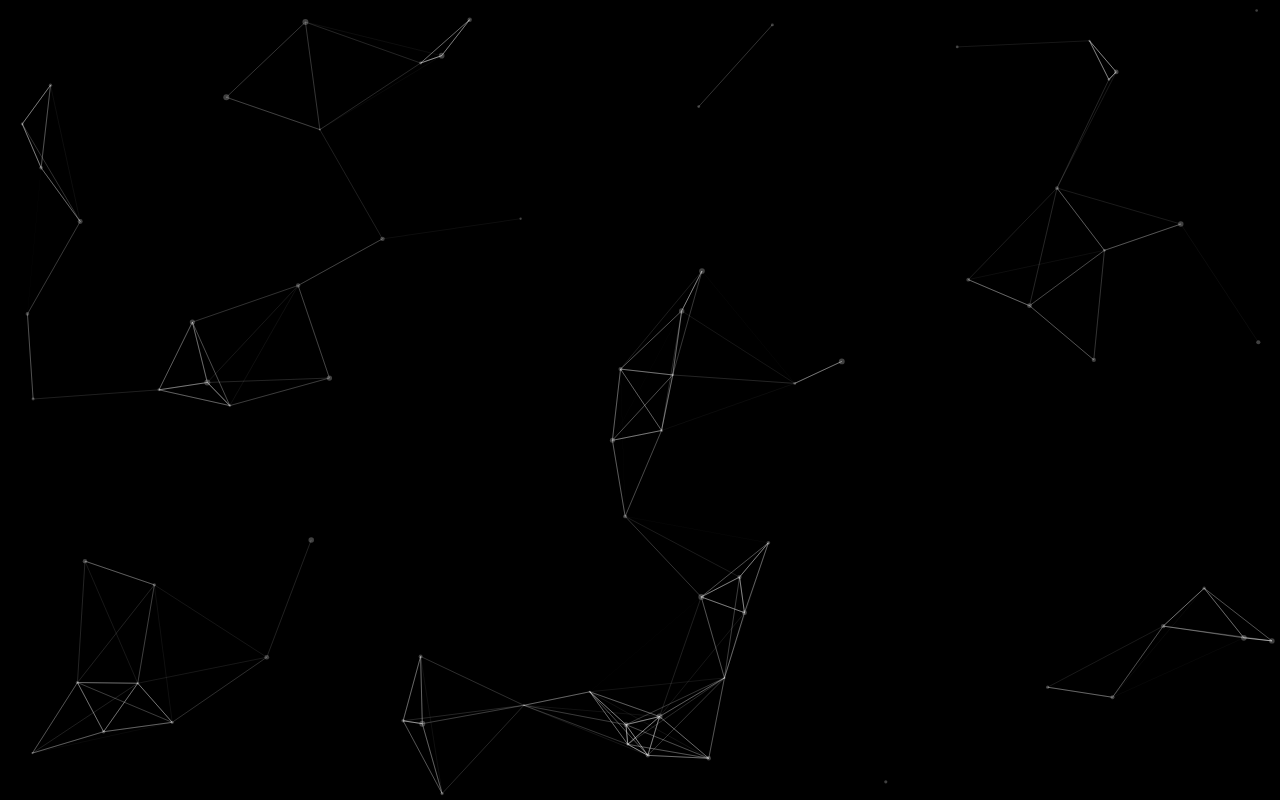
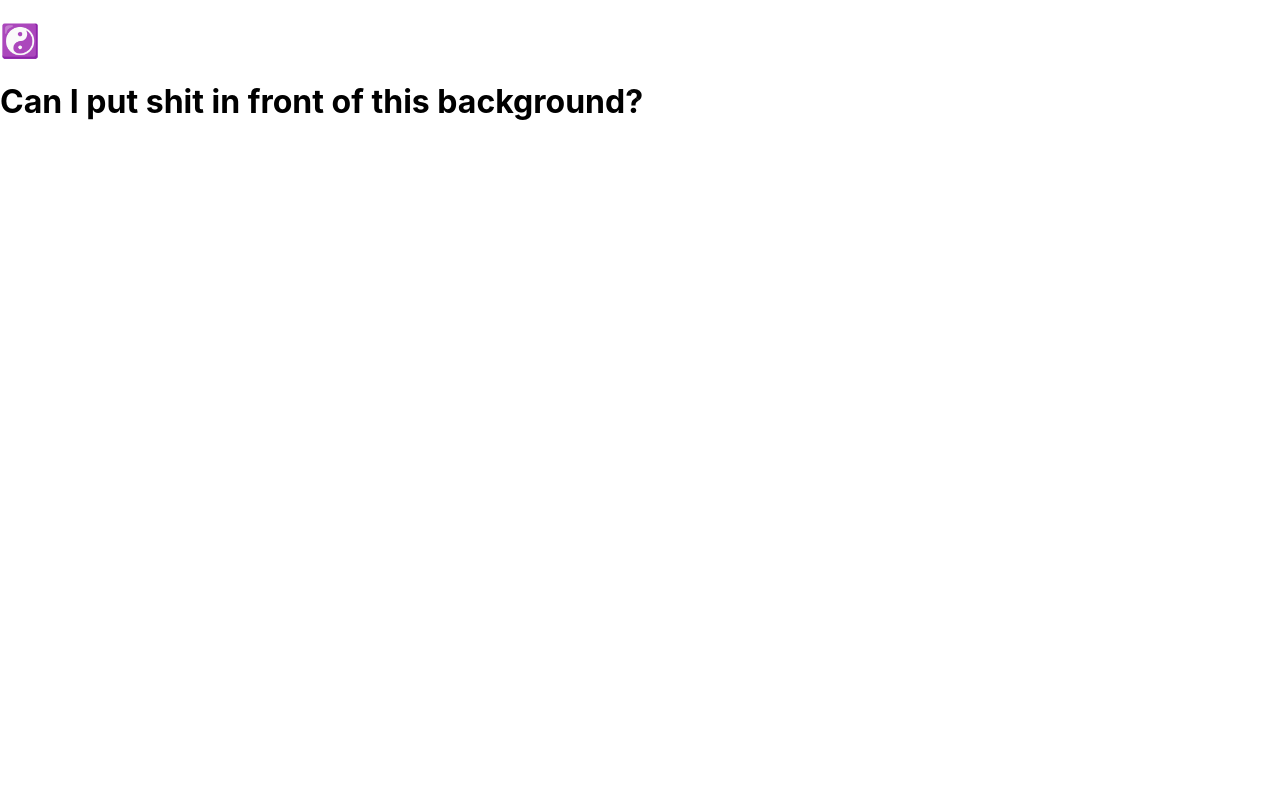
Before and after one commit to Adamhunter108/i-ching-typescript, a Next.js app: page / in a window 1280 px wide. Built offline with nearby package versions, Linux system fonts and the light colour scheme.

Commit message:
ParticleBackground is now transparent
it was blocking anything else rendered to the screen

```diff
--- a/components/ParticleBackGround.tsx
+++ b/components/ParticleBackGround.tsx
@@ -24,11 +24,11 @@ export default function ParticleBackGround() {
             init={particlesInit}
             loaded={particlesLoaded}
             options={{
-                background: {
-                color: {
-                    value: "#000000",
-                },
-                },
+                // background: {
+                // color: {
+                //     value: "#000000",
+                // },
+                // },
                 fpsLimit: 120,
                 interactivity: {
                 events: {
--- a/pages/index.tsx
+++ b/pages/index.tsx
@@ -20,10 +20,9 @@ const Home: NextPage = () => {
 
         <h1>☯️</h1>
 
-
+        <h1>Can I put shit in front of this background?</h1>
 
       </main>
-
 
     </div>
   )
```
